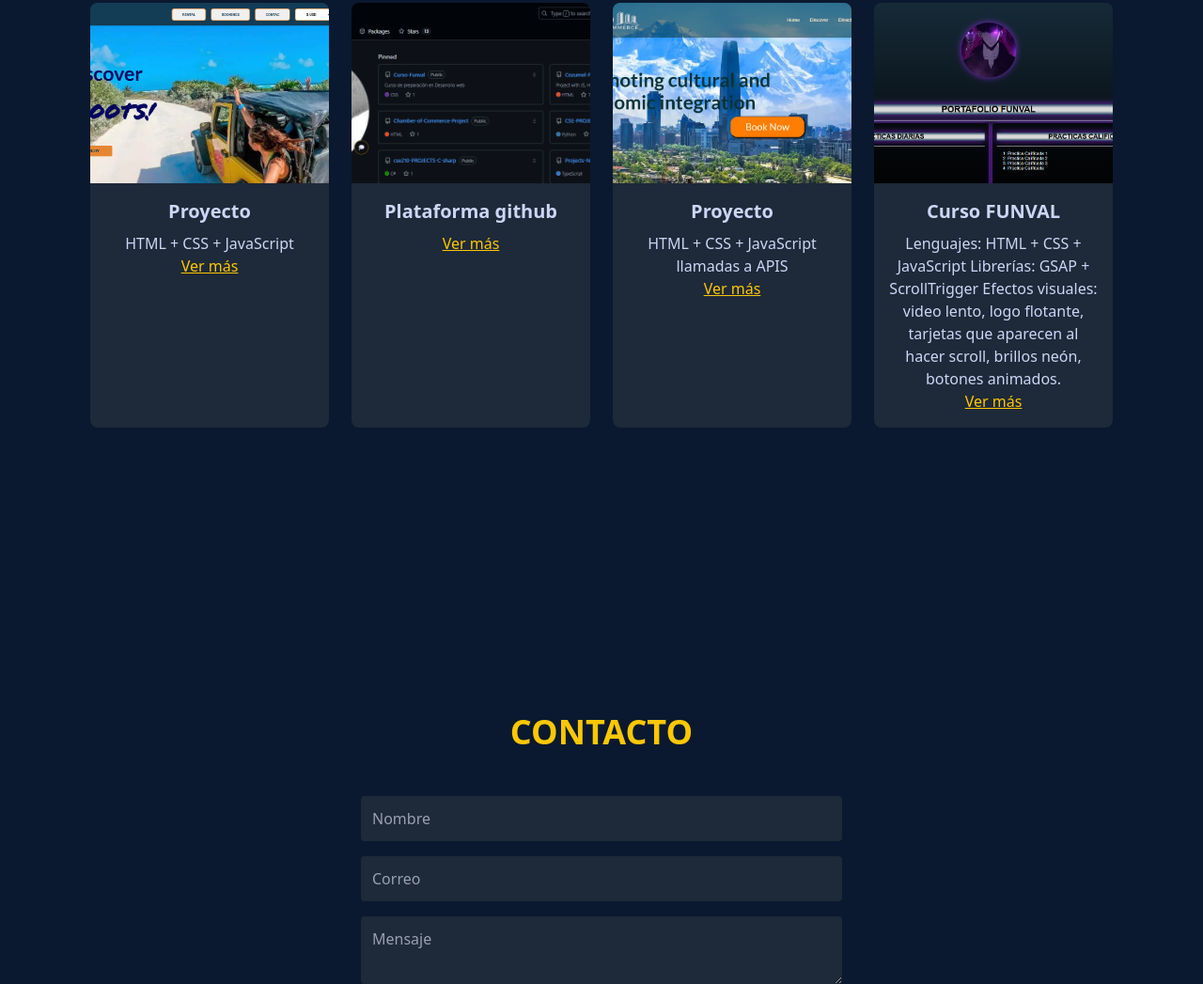
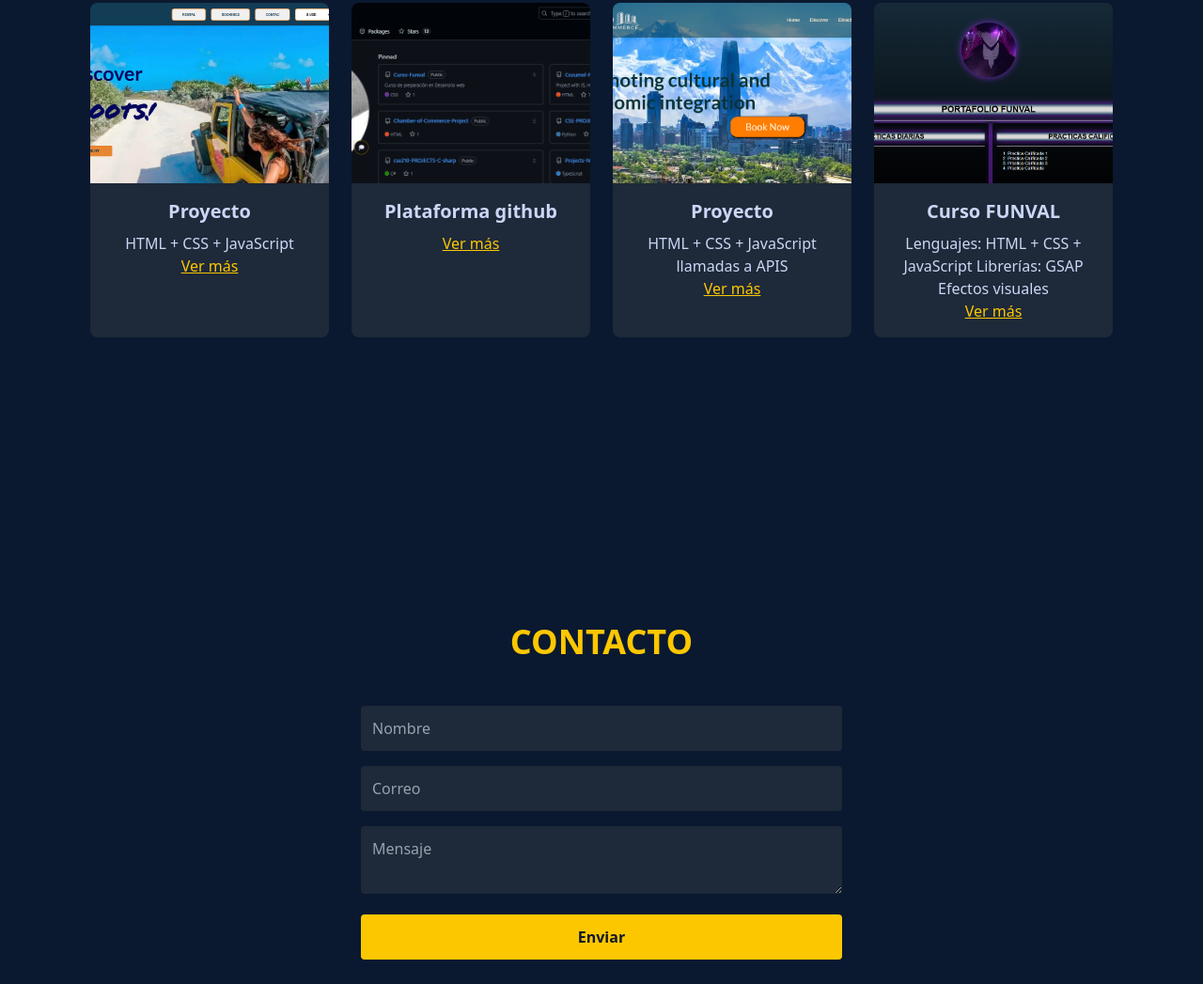
Before and after one commit to JPgitidaho/Proyecto-portafolio, a plain HTML site: page index.html in a window 1280 px wide. Shown: the part 1625-2672 px from the top of the page at 94% size. Drawn offline with Linux system fonts and the light colour scheme; a small style sheet from the web is missing.

Commit message:
actualization

```diff
--- a/index.html
+++ b/index.html
@@ -162,9 +162,8 @@
           <div class="p-4">
             <h4 class="text-xl font-semibold mb-2">Curso FUNVAL</h4>
             <p> Lenguajes: HTML + CSS + JavaScript
-              Librerías: GSAP + ScrollTrigger
-              Efectos visuales: video lento, logo flotante, tarjetas que aparecen al hacer scroll, brillos neón, botones
-              animados.</p>
+              Librerías: GSAP
+              Efectos visuales</p>
             <a href="https://jpgitidaho.github.io/Curso-Funval/" class="text-yellow-400 underline">Ver más</a>
           </div>
         </div>
```
